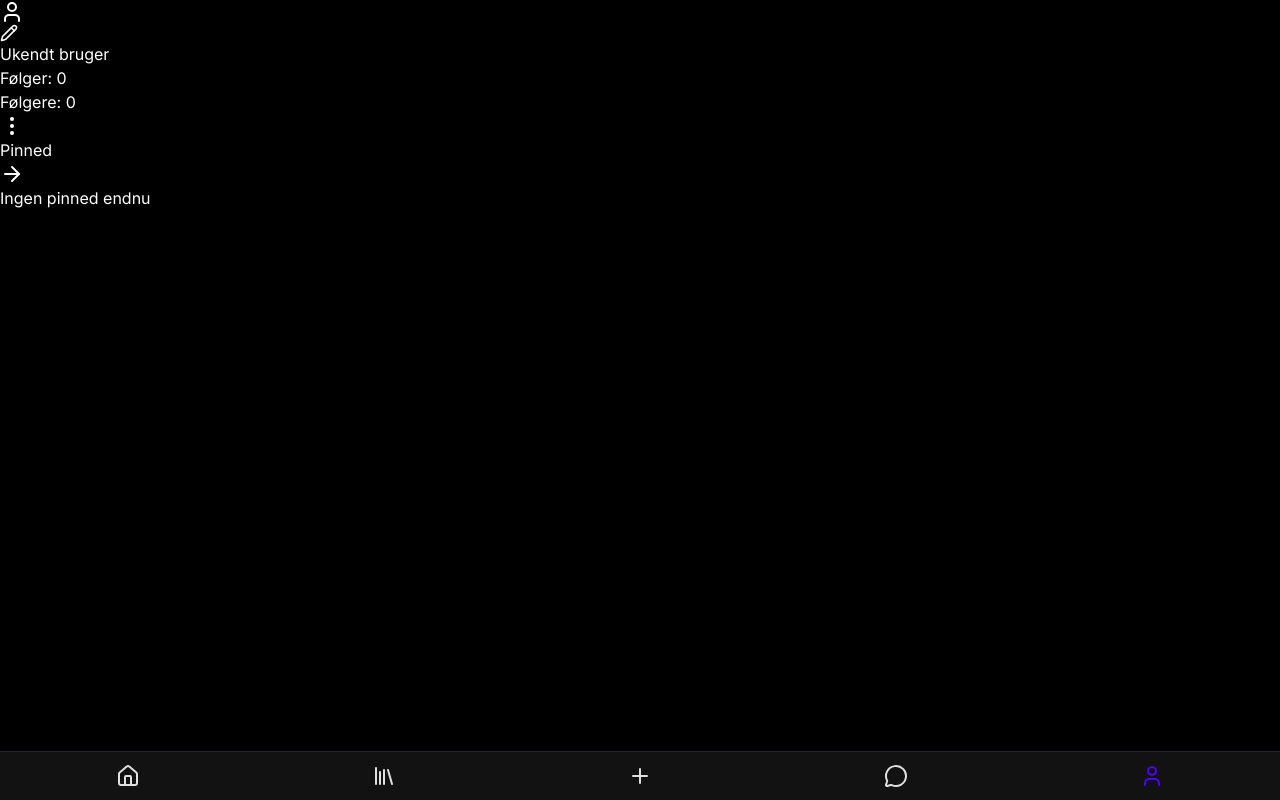
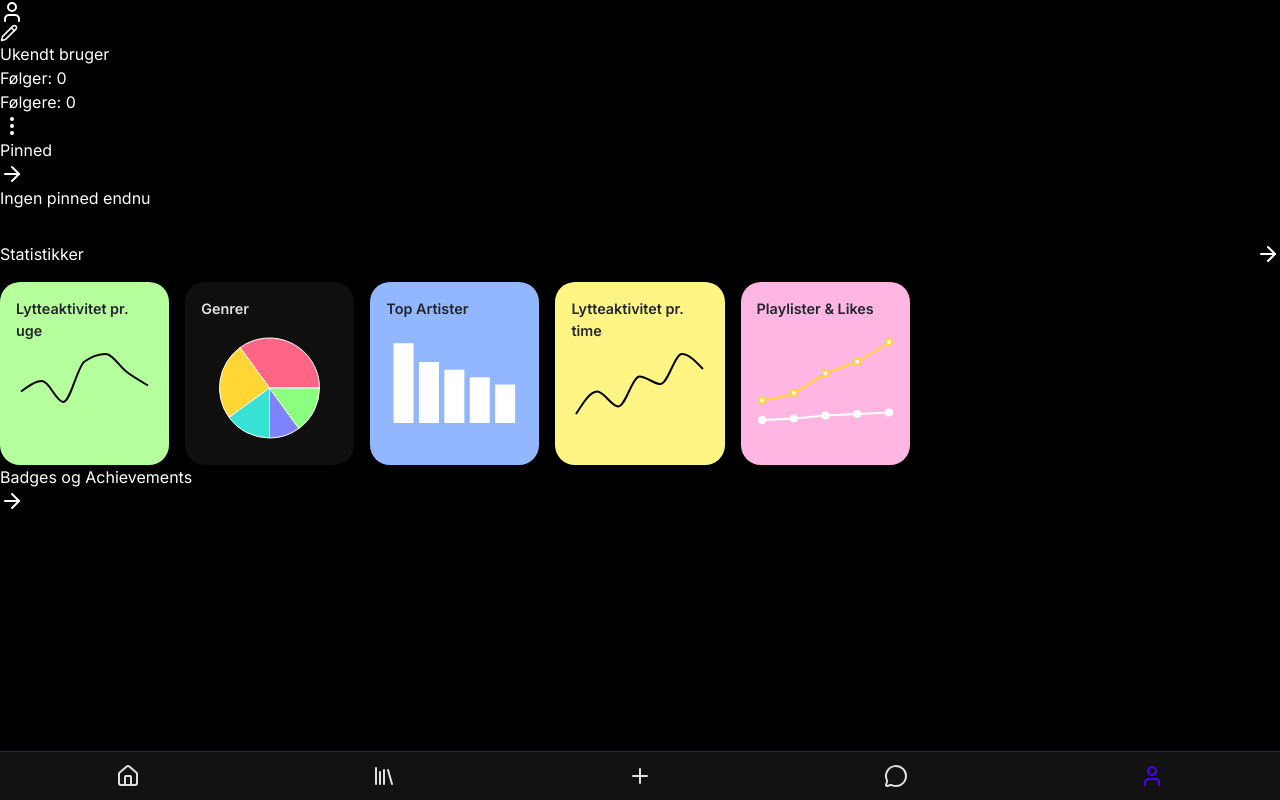
Before and after one commit to andreas893/web-app, a React (Vite) app: page /profile in a window 1280 px wide. Built offline with nearby package versions, Linux system fonts and the light colour scheme.

Commit message:
tilføjet statistik dummy data profilside

```diff
--- a/package.json
+++ b/package.json
@@ -19,7 +19,8 @@
     "react-dom": "^19.1.1",
     "react-firebase-hooks": "^5.1.1",
     "react-router": "^7.9.4",
-    "react-router-dom": "^7.9.4"
+    "react-router-dom": "^7.9.4",
+    "recharts": "^3.3.0"
   },
   "devDependencies": {
     "@eslint/js": "^9.34.0",
--- /dev/null
+++ b/src/components/StatsSection.jsx
@@ -0,0 +1,163 @@
+import { LineChart, Line, PieChart, Pie, Cell, XAxis, YAxis, Tooltip, ResponsiveContainer, BarChart, Bar } from "recharts";
+import { ArrowRight } from "lucide-react";
+import "../profile.css";
+
+export default function StatsSection() {
+  // 🎧 1. Aktivitet pr. uge
+  const weeklyActivity = [
+    { day: "Mon", minutes: 35 },
+    { day: "Tue", minutes: 42 },
+    { day: "Wed", minutes: 28 },
+    { day: "Thu", minutes: 55 },
+    { day: "Fri", minutes: 60 },
+    { day: "Sat", minutes: 48 },
+    { day: "Sun", minutes: 39 },
+  ];
+
+  // 🎶 2. Genre-fordeling
+  const genreDistribution = [
+    { genre: "Pop", value: 35 },
+    { genre: "Lo-Fi", value: 25 },
+    { genre: "R&B", value: 15 },
+    { genre: "Indie", value: 10 },
+    { genre: "Rock", value: 15 },
+  ];
+
+  // 🎤 3. Top artister
+  const topArtists = [
+    { name: "Frank Ocean", minutes: 124 },
+    { name: "Kali Uchis", minutes: 95 },
+    { name: "Joji", minutes: 83 },
+    { name: "Billie Eilish", minutes: 71 },
+    { name: "Brent Faiyaz", minutes: 60 },
+  ];
+
+  // ⏰ 4. Aktivitet pr. tidspunkt
+  const hourlyListening = [
+    { hour: "08", plays: 4 },
+    { hour: "10", plays: 7 },
+    { hour: "12", plays: 5 },
+    { hour: "14", plays: 9 },
+    { hour: "16", plays: 8 },
+    { hour: "18", plays: 12 },
+    { hour: "20", plays: 10 },
+  ];
+
+  // 💿 5. Playlister & likes
+  const playlistStats = [
+    { month: "Jun", playlists: 2, likes: 15 },
+    { month: "Jul", playlists: 3, likes: 20 },
+    { month: "Aug", playlists: 5, likes: 33 },
+    { month: "Sep", playlists: 6, likes: 41 },
+    { month: "Oct", playlists: 7, likes: 54 },
+  ];
+
+  const COLORS = ["#FF6584", "#FFD633", "#37E2D5", "#7C83FD", "#8AFF80"];
+
+
+
+  return (
+    <section className="stats-section">
+      <div className="stats-heading">
+        <h2>Statistikker</h2>
+        <ArrowRight />
+      </div>
+
+      <div className="stats-grid">
+        {/* Aktivitet */}
+        <div className="stat-card green">
+          <h3>Lytteaktivitet pr. uge</h3>
+          <ResponsiveContainer width="100%" height={100}>
+            <LineChart data={weeklyActivity}>
+              <Line type="monotone" dataKey="minutes" stroke="#000" strokeWidth={2} dot={false} />
+              <XAxis dataKey="day" hide />
+              <YAxis hide />
+             <Tooltip
+                contentStyle={{
+                    backgroundColor: "#23262C",
+                    border: "1px solid rgba(255,255,255,0.15)",
+                    borderRadius: "10px",
+                    boxShadow: "0 4px 12px rgba(0,0,0,0.4)",
+                    color: "#fff",
+                    padding: "0.6rem 0.8rem",
+                    fontSize: "0.8rem",
+                }}
+                itemStyle={{
+                    color: "#FFD633",
+                    fontWeight: 500,
+                }}
+                labelStyle={{
+                    color: "#fff",
+                    fontWeight: 600,
+                    marginBottom: "0.25rem",
+                }}
+                cursor={{ fill: "rgba(255,255,255,0.05)" }}
+            />
+            </LineChart>
+          </ResponsiveContainer>
+        </div>
+
+        {/* Genre-fordeling */}
+        <div className="stat-card dark">
+          <h3>Genrer</h3>
+          <ResponsiveContainer width="100%" height={120}>
+            <PieChart>
+              <Pie
+                data={genreDistribution}
+                dataKey="value"
+                nameKey="genre"
+                outerRadius={50}
+                labelLine={false}
+              >
+                {genreDistribution.map((entry, index) => (
+                  <Cell key={`cell-${index}`} fill={COLORS[index % COLORS.length]} />
+                ))}
+              </Pie>
+              <Tooltip />
+            </PieChart>
+          </ResponsiveContainer>
+        </div>
+
+        {/* Top artister */}
+        <div className="stat-card blue">
+          <h3>Top Artister</h3>
+          <ResponsiveContainer width="100%" height={100}>
+            <BarChart data={topArtists}>
+              <XAxis dataKey="name" hide />
+              <YAxis hide />
+              <Tooltip />
+              <Bar dataKey="minutes" fill="#fff" />
+            </BarChart>
+          </ResponsiveContainer>
+        </div>
+
+        {/* Aktivitet over dagen */}
+        <div className="stat-card yellow">
+          <h3>Lytteaktivitet pr. time</h3>
+          <ResponsiveContainer width="100%" height={100}>
+            <LineChart data={hourlyListening}>
+              <Line type="monotone" dataKey="plays" stroke="#000" strokeWidth={2} dot={false} />
+              <XAxis dataKey="hour" hide />
+              <YAxis hide />
+              <Tooltip />
+            </LineChart>
+          </ResponsiveContainer>
+        </div>
+
+        {/* Playlister & likes */}
+        <div className="stat-card pink">
+          <h3>Playlister & Likes</h3>
+          <ResponsiveContainer width="100%" height={100}>
+            <LineChart data={playlistStats}>
+              <Line type="monotone" dataKey="playlists" stroke="#fff" strokeWidth={2} />
+              <Line type="monotone" dataKey="likes" stroke="#FFD633" strokeWidth={2} />
+              <XAxis dataKey="month" hide />
+              <YAxis hide />
+              <Tooltip />
+            </LineChart>
+          </ResponsiveContainer>
+        </div>
+      </div>
+    </section>
+  );
+}
--- a/src/pages/ProfilePage.jsx
+++ b/src/pages/ProfilePage.jsx
@@ -4,6 +4,7 @@ import { auth, db } from "../firebase";
 import { doc, onSnapshot, updateDoc, arrayUnion, arrayRemove } from "firebase/firestore";
 import { Pencil, User, EllipsisVertical, ArrowRight} from 'lucide-react';
 import FooterNav from "../components/FooterNav";
+import StatsSection from "../components/StatsSection";
 import "../profile.css";
 import { useParams } from "react-router-dom";
 
@@ -173,29 +174,9 @@ export default function ProfilePage() {
             </div>
 
             {/* Kun på din egen profil */}
-            {/* {isOwnProfile && (
+            {isOwnProfile && (
                 <>
-                    <div className="stats">
-                        <div className="stat-heading">
-                            <h2>Statistikker</h2>
-                            <ArrowRight />
-                        </div>
-
-                        <div className="stats-container">
-                            <div className="stat-element">
-                                 <img src="" alt="" />
-                            </div>
-
-                            <div>
-                                <img src="" alt="" />
-                            </div>
-
-                            <div>
-                                <img src="" alt="" />
-                            </div>
-                        </div>
-
-                    </div>
+                    <StatsSection />
 
                     <div className="badges">
                         <div className="badges-heading">
@@ -204,13 +185,13 @@ export default function ProfilePage() {
                         </div>
 
                         <div className="badge-list">
+                            {/* <div><img src="" alt="" /></div>
                             <div><img src="" alt="" /></div>
-                            <div><img src="" alt="" /></div>
-                            <div><img src="" alt="" /></div>
+                            <div><img src="" alt="" /></div> */}
                         </div>
                     </div>
                 </>
-            )} */}
+            )}
 
 
             <FooterNav />
--- a/src/profile.css
+++ b/src/profile.css
@@ -22,3 +22,86 @@ body {
 /* Skjul horizontale scrollbars på iOS/Chrome */
 .hide-scroll::-webkit-scrollbar { display: none; }
 .hide-scroll { -ms-overflow-style: none; scrollbar-width: none; }
+
+
+
+
+
+
+
+/* Statistikker styling */
+.stats-section {
+  margin-top: 2rem;
+  color: #fff;
+}
+
+.stats-heading {
+  display: flex;
+  justify-content: space-between;
+  align-items: center;
+  margin-bottom: 1rem;
+}
+
+.custom-tooltip {
+  background: rgba(0,0,0,0.85);
+  color: #fff;
+  padding: 0.6rem 0.8rem;
+  border-radius: 10px;
+  box-shadow: 0 4px 12px rgba(0,0,0,0.4);
+  font-size: 0.75rem;
+  text-align: center;
+}
+
+.tooltip-label {
+  opacity: 0.8;
+  font-weight: 400;
+}
+
+.tooltip-value {
+  font-weight: 600;
+  color: #FFD633;
+}
+
+.stats-grid {
+  display: grid;
+  gap: 1rem;
+  grid-template-columns: repeat(auto-fill, minmax(150px, 1fr));
+}
+
+.stat-card {
+  border-radius: 20px;
+  padding: 1rem;
+  color: #000;
+  font-weight: 600;
+  overflow: hidden;
+}
+
+.stat-card h3 {
+  font-size: 0.9rem;
+  margin-bottom: 0.5rem;
+}
+
+.stat-card.green {
+  background-color: #b5ff9c;
+  color: var(--tetriary-color);
+}
+
+.stat-card.dark {
+  background-color: #0f0f0f;
+  color: var(--text-color);
+}
+
+.stat-card.blue {
+  background-color: #92b7ff;
+  color: var(--tetriary-color);
+}
+
+.stat-card.yellow {
+  background-color: #fff585;
+  color: var(--tetriary-color);
+}
+
+.stat-card.pink {
+  background-color: #ffb6e3;
+  color: var(--tetriary-color);
+}
```
Also changed, not shown: 1 other file (tests, documents, lock files or other folders).
